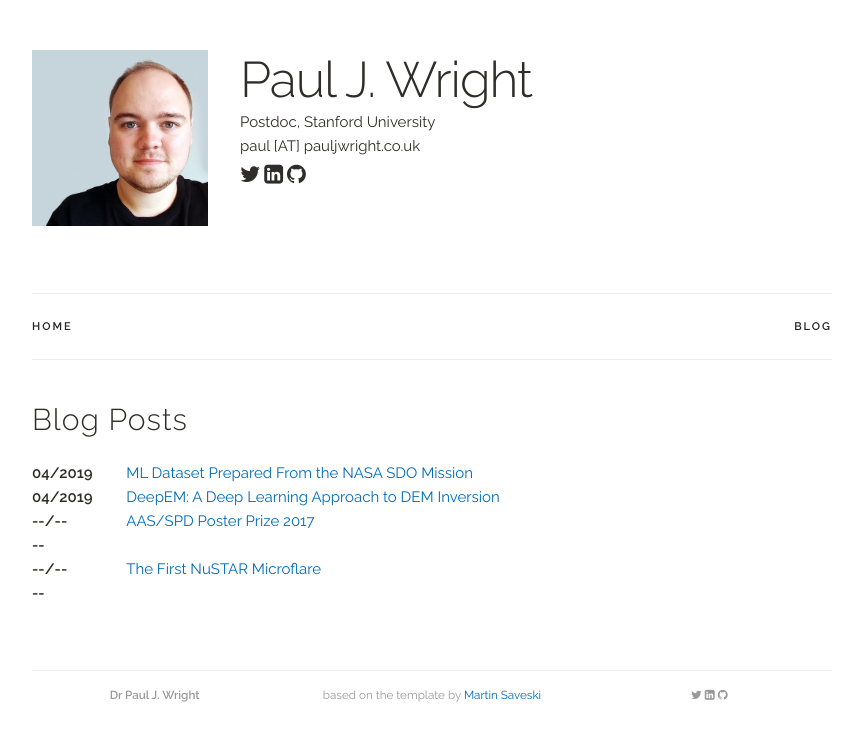
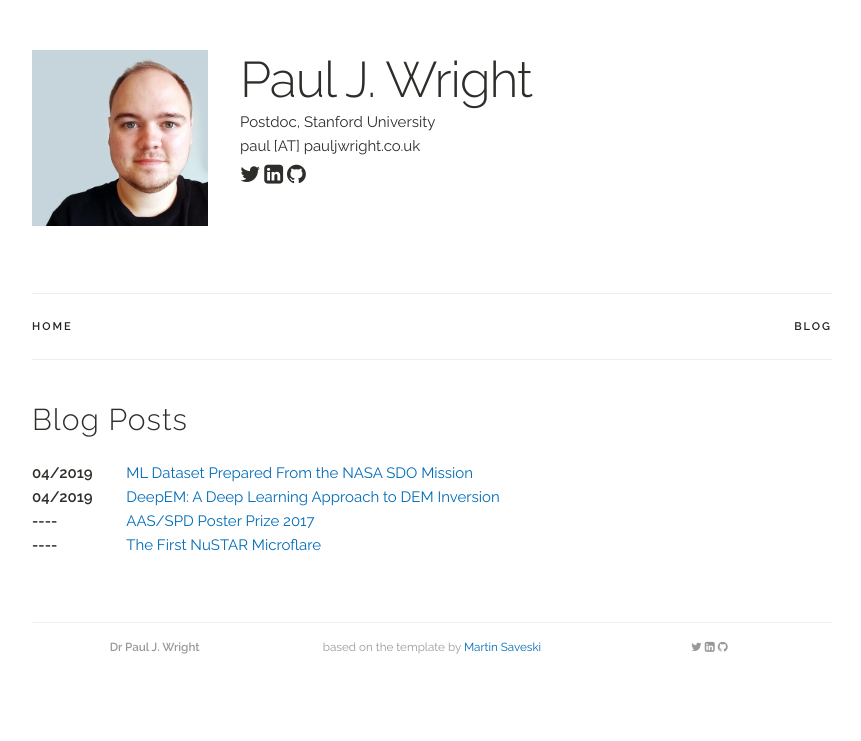
Before and after one commit to rookie0o9/rookie0o9.github.io, a Jekyll site: the page built from blog.html, in a window 1280 px wide. Shown: the top 741 px of the page, without its empty margins (208-1069 px from the left). Built offline with Jekyll 4.4.1, drawn with Linux system fonts in a browser that asks for light colours.

```diff
--- a/_data/blog.yaml
+++ b/_data/blog.yaml
@@ -11,10 +11,10 @@ blog:
 
 - title: "AAS/SPD Poster Prize 2017"
   #subtitle: "A life of constant travel"
-  date: "--/----" #date: "04/2019"
+  date: "----" #date: "04/2019"
   url: "/projects/2017_SPDPosterPrize"
 
 - title: "The First NuSTAR Microflare"
   #subtitle: "A life of constant travel"
-  date: "--/----" #date: "04/2019"
+  date: "----" #date: "04/2019"
   url: "/projects/2017_NuSTARMicroflare"
```
